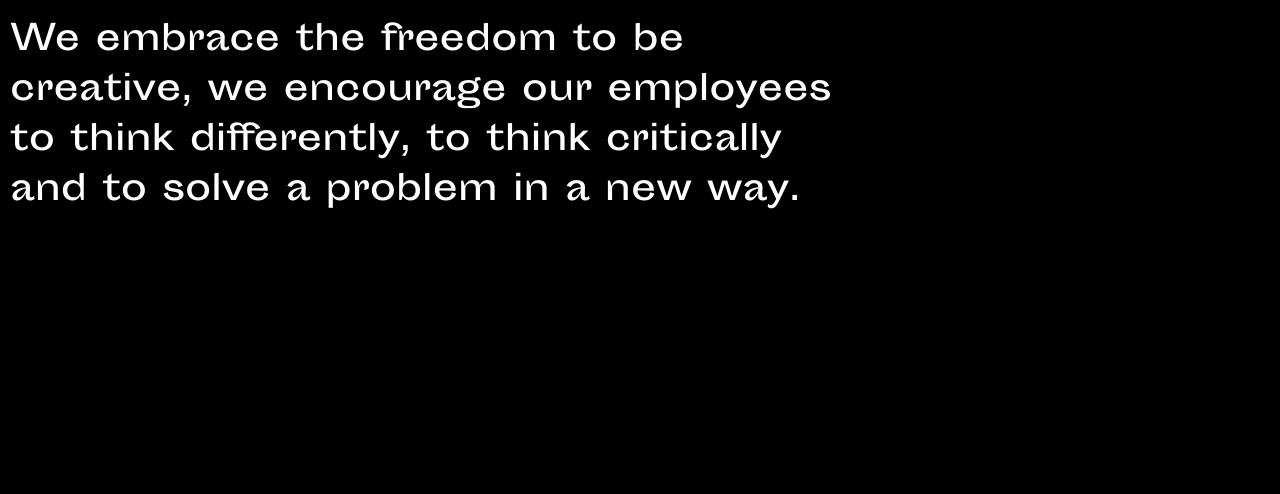
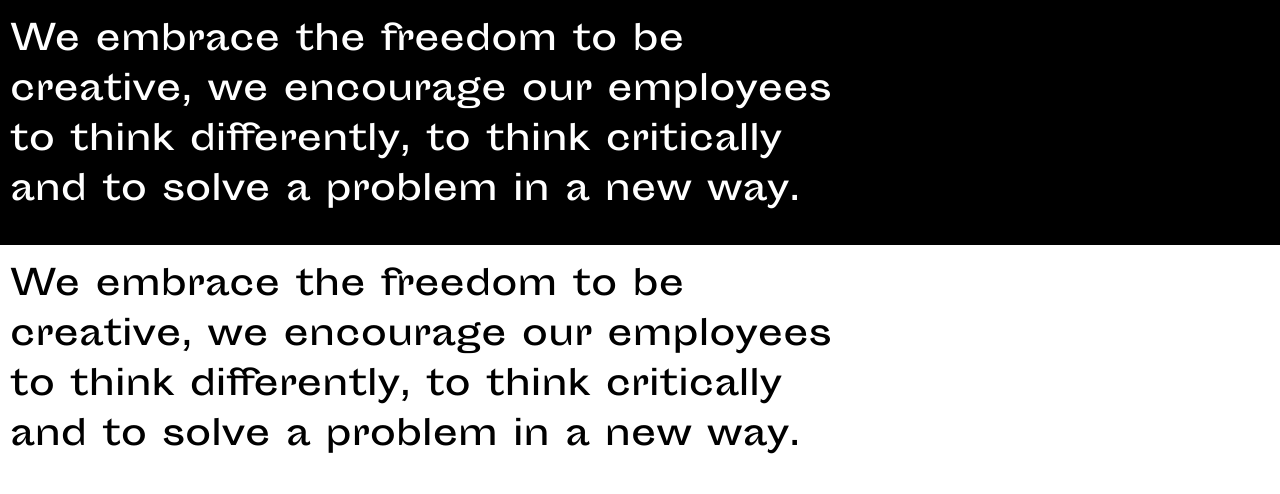
Before and after one commit to nickmcmillan/text-dilation-svg-filter, a React app: page / in a window 1280 px wide. Built offline with nearby package versions, Linux system fonts and the light colour scheme.

Commit message:
dark light

```diff
--- a/src/index.js
+++ b/src/index.js
@@ -11,6 +11,7 @@ function App() {
 
   return (
     <>
+      <section className="dark">
 
         <DilatedHeading
           // className
@@ -23,6 +24,22 @@ function App() {
           maxFat={20}
           textColor="#fff"
         />
+      </section>
+
+      <section className="light">
+
+        <DilatedHeading
+          // className
+          // make this an array
+          innerText="We embrace the freedom to be"
+          innerText2="creative, we encourage our employees"
+          innerText3="to think differently, to think critically"
+          innerText4="and to solve a problem in a new way."
+          spread={10}
+          maxFat={20}
+          textColor="#000"
+        />
+      </section>
 
         {/* <BigLogo /> */}
     </>
--- a/src/styles.css
+++ b/src/styles.css
@@ -14,8 +14,20 @@ html {
 
 body {
   margin: 0;
+  color: #fff;
+}
+
+section {
+  /* padding-bottom: 3rem; */
+  /* margin-bottom: 3rem; */
+}
+
+.dark {
   background-color: #000;
-  color: #fff;
+}
+
+.light {
+  background-color: #fff;
 }
 
 .App {
```
Lines whose indentation alone changed are shown as unchanged.
